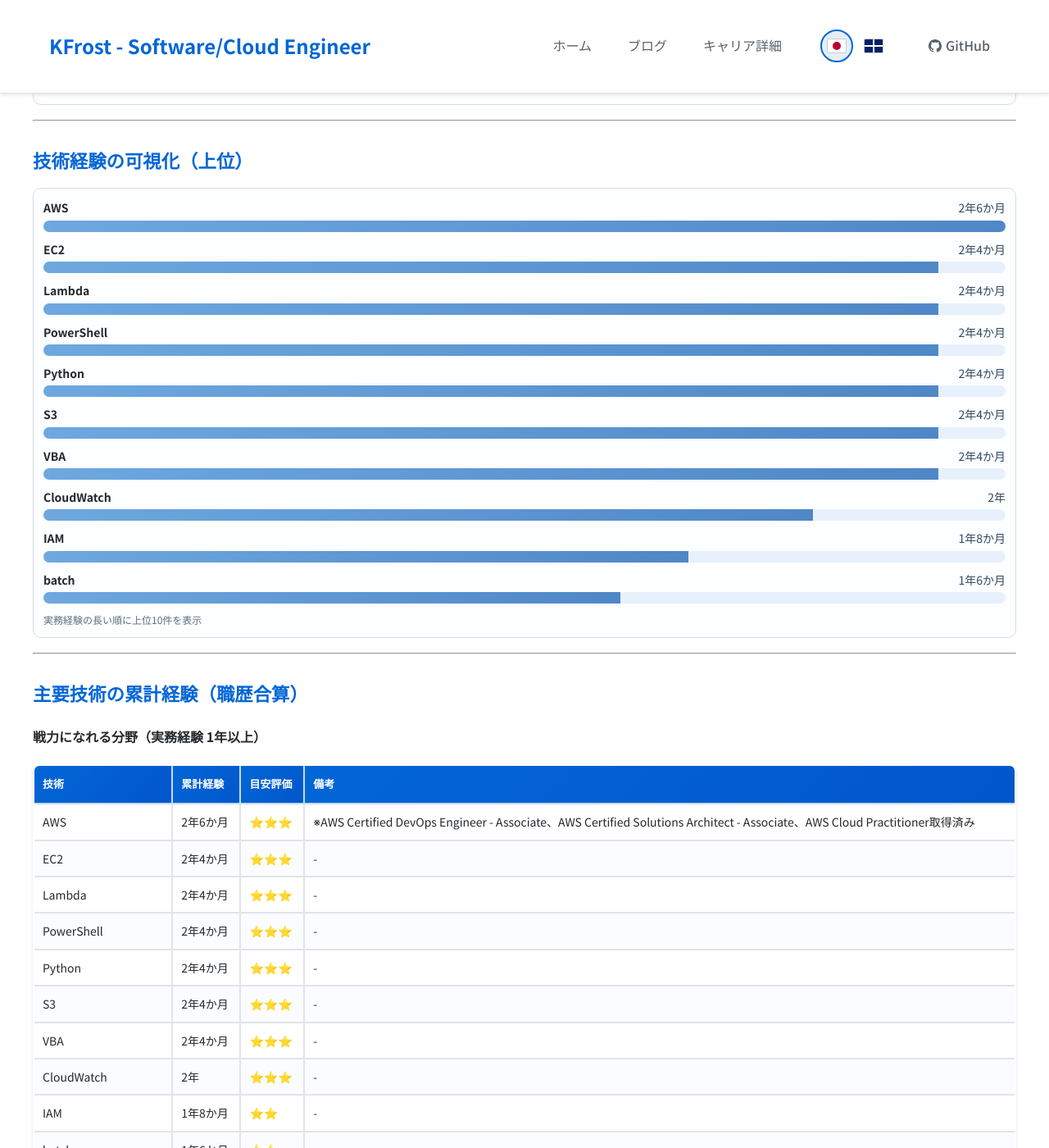
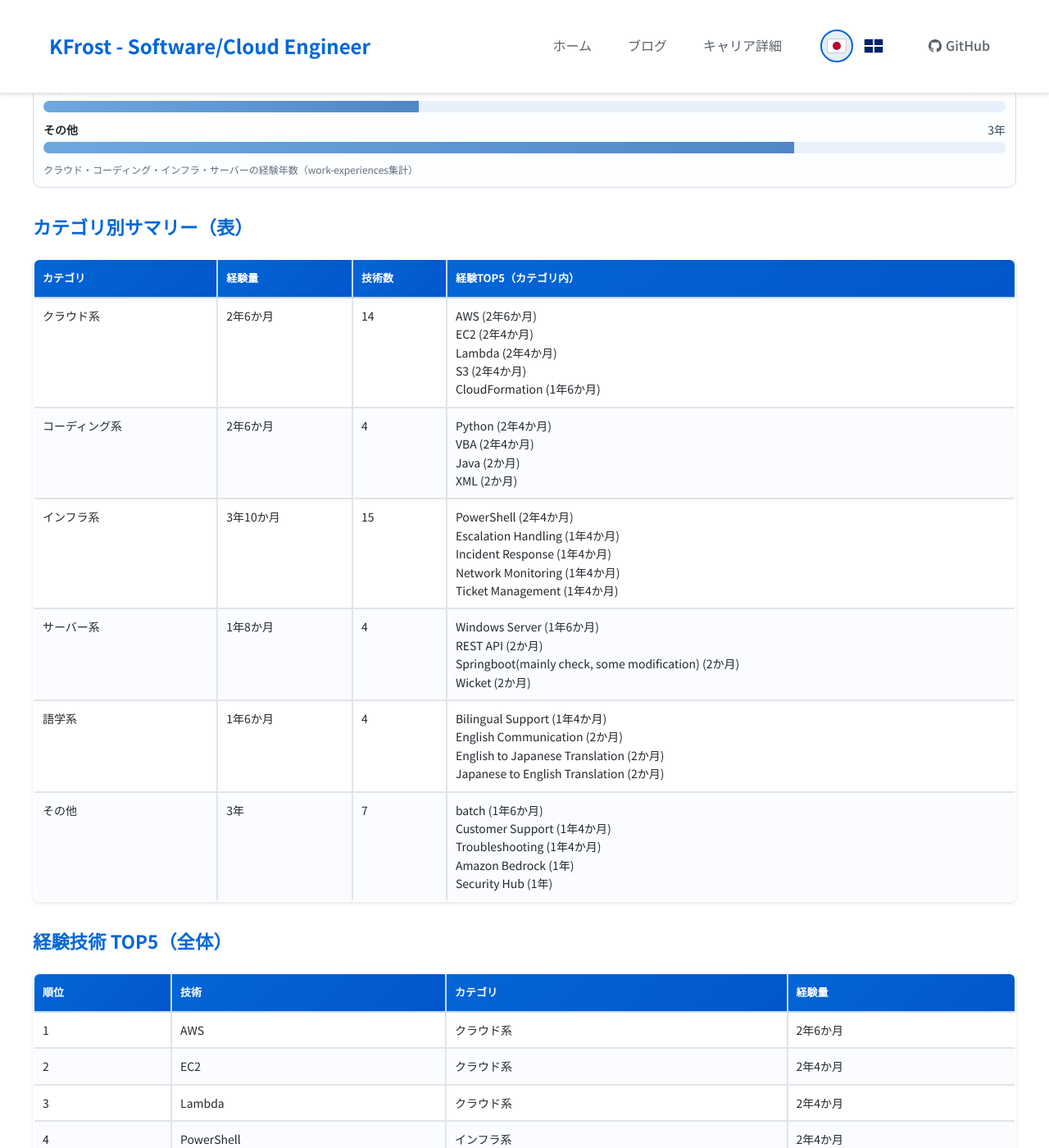
Before and after one commit to Kentafrost/Kentafrost, a Jekyll site: the page built from doc/Career_Skills_JP.md, in a window 1280 px wide and 1400 px high, scrolled down 1019 px. Shown: the whole window at 82% size. Built offline with Jekyll 4.4.1, drawn with Linux system fonts in a browser that asks for light colours; some of the changed text lies outside the part shown.

Commit message:
feat: Add work category summary tables and visualizations for English and Japanese

```diff
--- /dev/null
+++ b/_includes/career/work-category-table-jp.html
@@ -0,0 +1,83 @@
+<h3>カテゴリ別サマリー（表）</h3>
+<table>
+  <thead>
+    <tr><th>カテゴリ</th><th>経験量</th><th>技術数</th><th>経験TOP5（カテゴリ内）</th></tr>
+  </thead>
+  <tbody>
+  <tr>
+    <td>クラウド系</td>
+    <td>2年6か月</td>
+    <td>14</td>
+    <td>AWS (2年6か月)<br>EC2 (2年4か月)<br>Lambda (2年4か月)<br>S3 (2年4か月)<br>CloudFormation (1年6か月)</td>
+  </tr>
+  <tr>
+    <td>コーディング系</td>
+    <td>2年6か月</td>
+    <td>4</td>
+    <td>Python (2年4か月)<br>VBA (2年4か月)<br>Java (2か月)<br>XML (2か月)</td>
+  </tr>
+  <tr>
+    <td>インフラ系</td>
+    <td>3年10か月</td>
+    <td>15</td>
+    <td>PowerShell (2年4か月)<br>Escalation Handling (1年4か月)<br>Incident Response (1年4か月)<br>Network Monitoring (1年4か月)<br>Ticket Management (1年4か月)</td>
+  </tr>
+  <tr>
+    <td>サーバー系</td>
+    <td>1年8か月</td>
+    <td>4</td>
+    <td>Windows Server (1年6か月)<br>REST API (2か月)<br>Springboot(mainly check, some modification) (2か月)<br>Wicket (2か月)</td>
+  </tr>
+  <tr>
+    <td>語学系</td>
+    <td>1年6か月</td>
+    <td>4</td>
+    <td>Bilingual Support (1年4か月)<br>English Communication (2か月)<br>English to Japanese Translation (2か月)<br>Japanese to English Translation (2か月)</td>
+  </tr>
+  <tr>
+    <td>その他</td>
+    <td>3年</td>
+    <td>7</td>
+    <td>batch (1年6か月)<br>Customer Support (1年4か月)<br>Troubleshooting (1年4か月)<br>Amazon Bedrock (1年)<br>Security Hub (1年)</td>
+  </tr>
+  </tbody>
+</table>
+
+<h3>経験技術 TOP5（全体）</h3>
+<table>
+  <thead>
+    <tr><th>順位</th><th>技術</th><th>カテゴリ</th><th>経験量</th></tr>
+  </thead>
+  <tbody>
+  <tr>
+    <td>1</td>
+    <td>AWS</td>
+    <td>クラウド系</td>
+    <td>2年6か月</td>
+  </tr>
+  <tr>
+    <td>2</td>
+    <td>EC2</td>
+    <td>クラウド系</td>
+    <td>2年4か月</td>
+  </tr>
+  <tr>
+    <td>3</td>
+    <td>Lambda</td>
+    <td>クラウド系</td>
+    <td>2年4か月</td>
+  </tr>
+  <tr>
+    <td>4</td>
+    <td>PowerShell</td>
+    <td>インフラ系</td>
+    <td>2年4か月</td>
+  </tr>
+  <tr>
+    <td>5</td>
+    <td>Python</td>
+    <td>コーディング系</td>
+    <td>2年4か月</td>
+  </tr>
+  </tbody>
+</table>
--- a/_includes/career/work-category-visual-jp.html
+++ b/_includes/career/work-category-visual-jp.html
@@ -11,10 +11,10 @@
   <div class="career-chart-row">
     <div class="career-chart-meta">
       <span class="career-chart-name">コーディング系</span>
-      <span class="career-chart-value">3年10か月</span>
+      <span class="career-chart-value">2年6か月</span>
     </div>
     <div class="career-chart-track">
-      <div class="career-chart-fill" style="width:100%"></div>
+      <div class="career-chart-fill" style="width:65%"></div>
     </div>
   </div>
   <div class="career-chart-row">
@@ -35,5 +35,23 @@
       <div class="career-chart-fill" style="width:43%"></div>
     </div>
   </div>
+  <div class="career-chart-row">
+    <div class="career-chart-meta">
+      <span class="career-chart-name">語学系</span>
+      <span class="career-chart-value">1年6か月</span>
+    </div>
+    <div class="career-chart-track">
+      <div class="career-chart-fill" style="width:39%"></div>
+    </div>
+  </div>
+  <div class="career-chart-row">
+    <div class="career-chart-meta">
+      <span class="career-chart-name">その他</span>
+      <span class="career-chart-value">3年</span>
+    </div>
+    <div class="career-chart-track">
+      <div class="career-chart-fill" style="width:78%"></div>
+    </div>
+  </div>
   <p class="career-chart-caption">クラウド・コーディング・インフラ・サーバーの経験年数（work-experiences集計）</p>
 </div>
--- a/blog/generation-stats.json
+++ b/blog/generation-stats.json
@@ -1,5 +1,5 @@
 {
-  "timestamp" : "2026-03-14T12:41:27.161765200Z",
+  "timestamp" : "2026-03-14T13:01:26.815505300Z",
   "created" : [ ],
   "updated" : [ ],
   "unchanged" : [ {
--- a/doc/Career_Skills_JP.md
+++ b/doc/Career_Skills_JP.md
@@ -40,6 +40,8 @@
 
 {% include career/work-category-visual-jp.html %}
 
+{% include career/work-category-table-jp.html %}
+
 ---
 
 ### 技術経験の可視化（上位）
```
Also changed, not shown: _includes/career/work-category-table-en.html (added, +83 -0 lines), _includes/career/work-category-visual-en.html (+20 -2 lines), doc/Career_Skills_EN.md (+2 -0 lines), scripts/career/technology-category-mapping.ts (+18 -9 lines), scripts/generate-career-sections.ts (+132 -1 lines).
